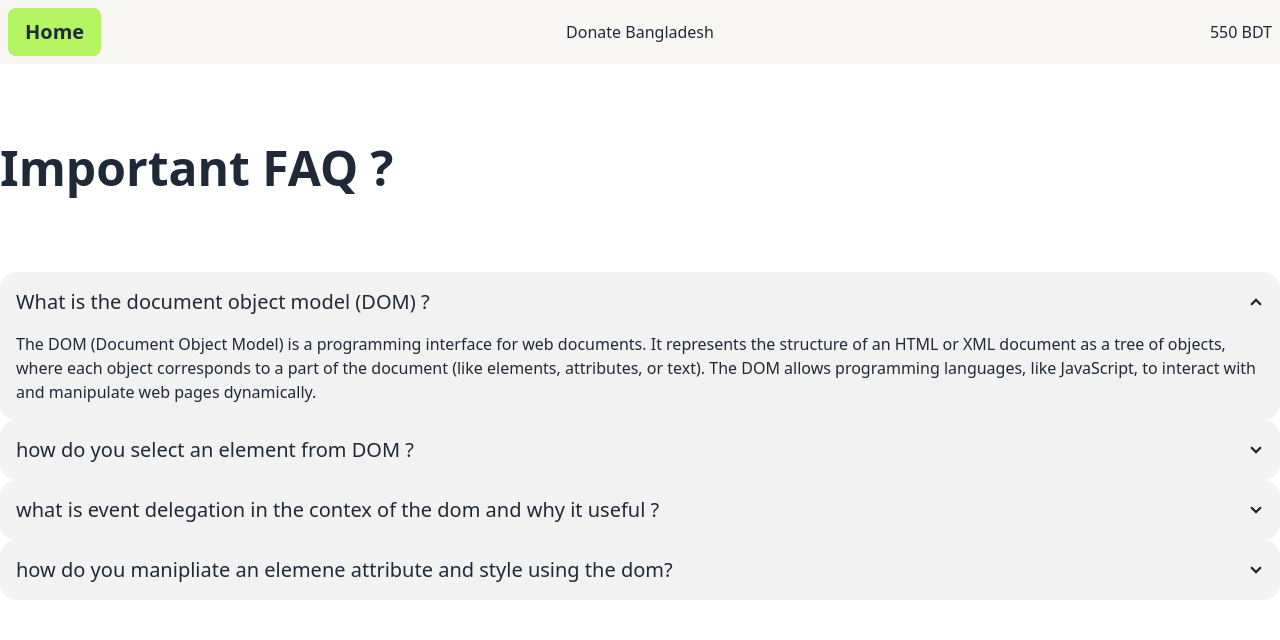
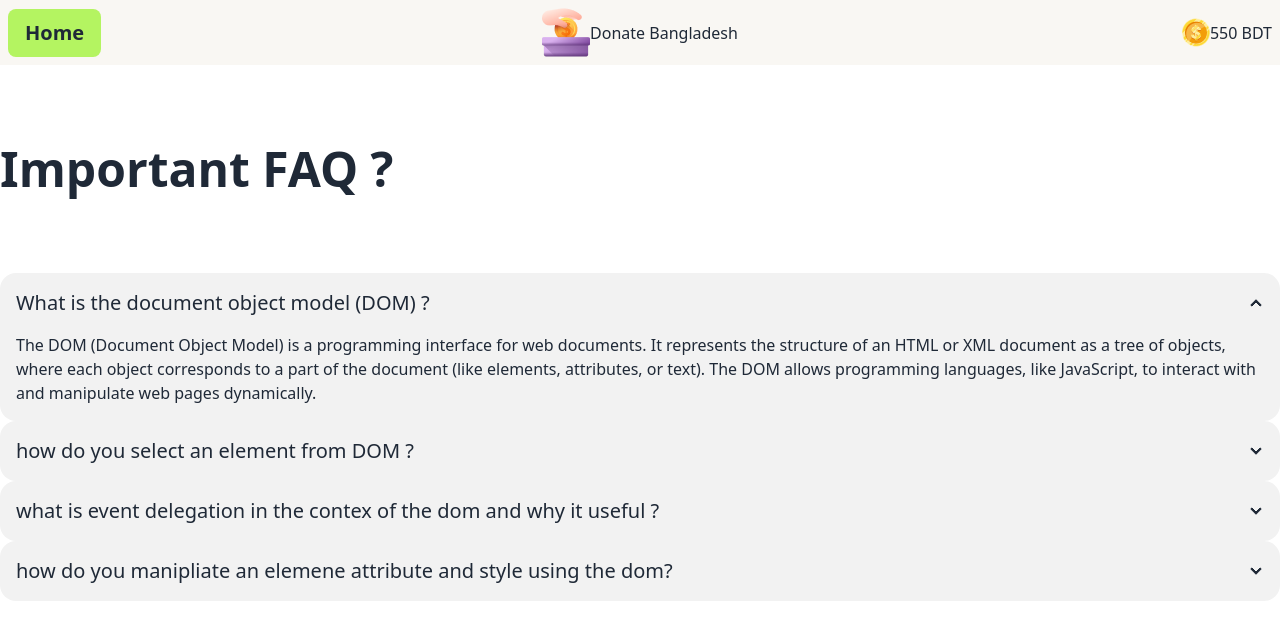
Before and after one commit to Kawsarhussain5/My_Fifth_Project, a plain HTML site: page blog.html in a window 1280 px wide. Drawn offline with nearby package versions, Linux system fonts and the light colour scheme; the site is published under a folder, as on GitHub Pages, so addresses that start at the root find nothing.

Commit message:
some added

```diff
--- a/blog.html
+++ b/blog.html
@@ -17,11 +17,11 @@
                   <a id="home-btn" class="btn btn-ghost text-xl bg-[#B4F461]">Home</a>
                 </div>
                 <div class="navbar-center lg:flex">
-                 <img src="/image/logo.png" alt="">
+                 <img src="./image/logo.png" alt="">
                  <h1>Donate Bangladesh</h1>
                 </div>
                 <div class="navbar-end">
-                    <img src="/image/coin.png" alt="">
+                    <img src="./image/coin.png" alt="">
                     <h1>550 BDT</h1>
                 </div>
               </div>
```
